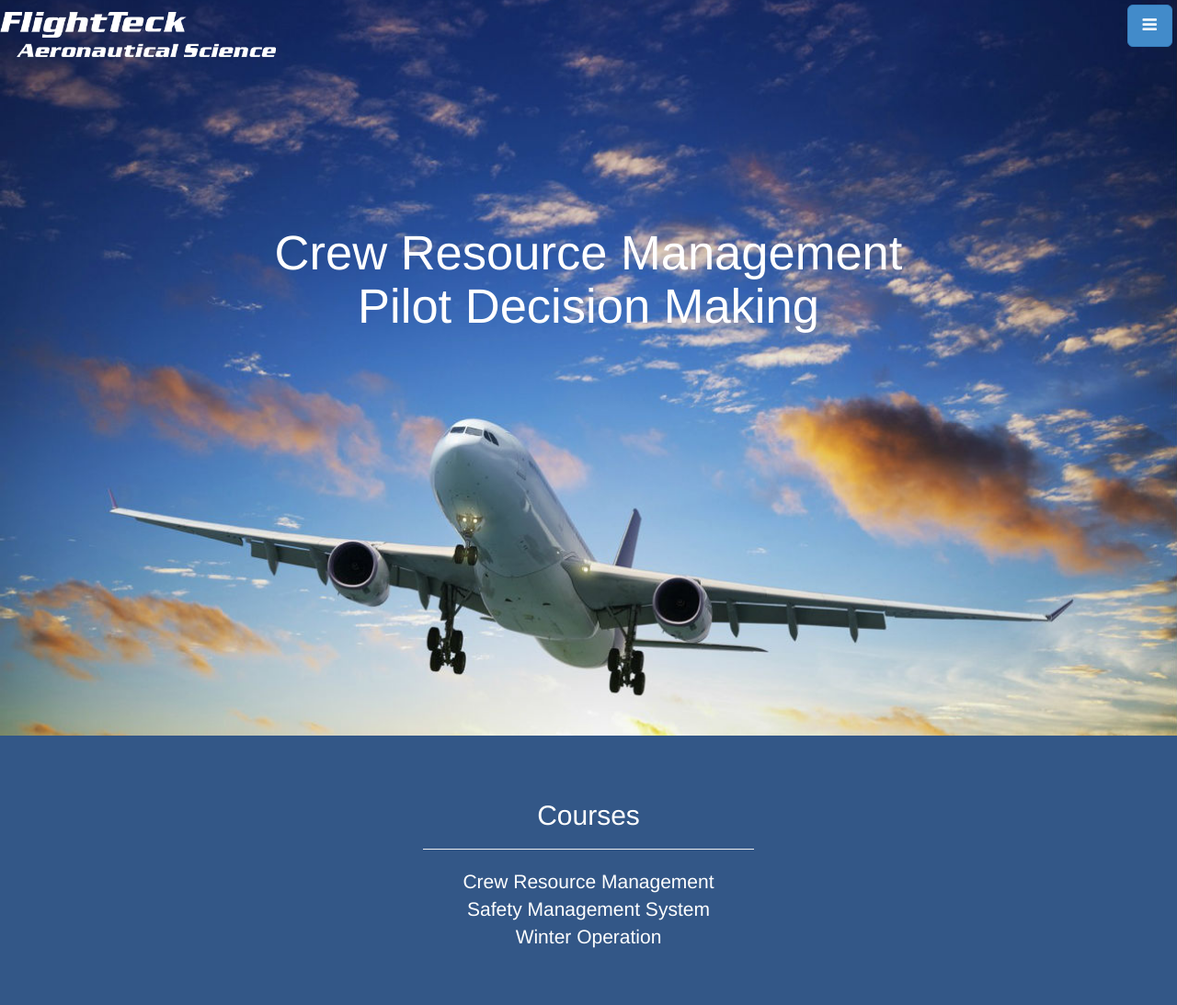
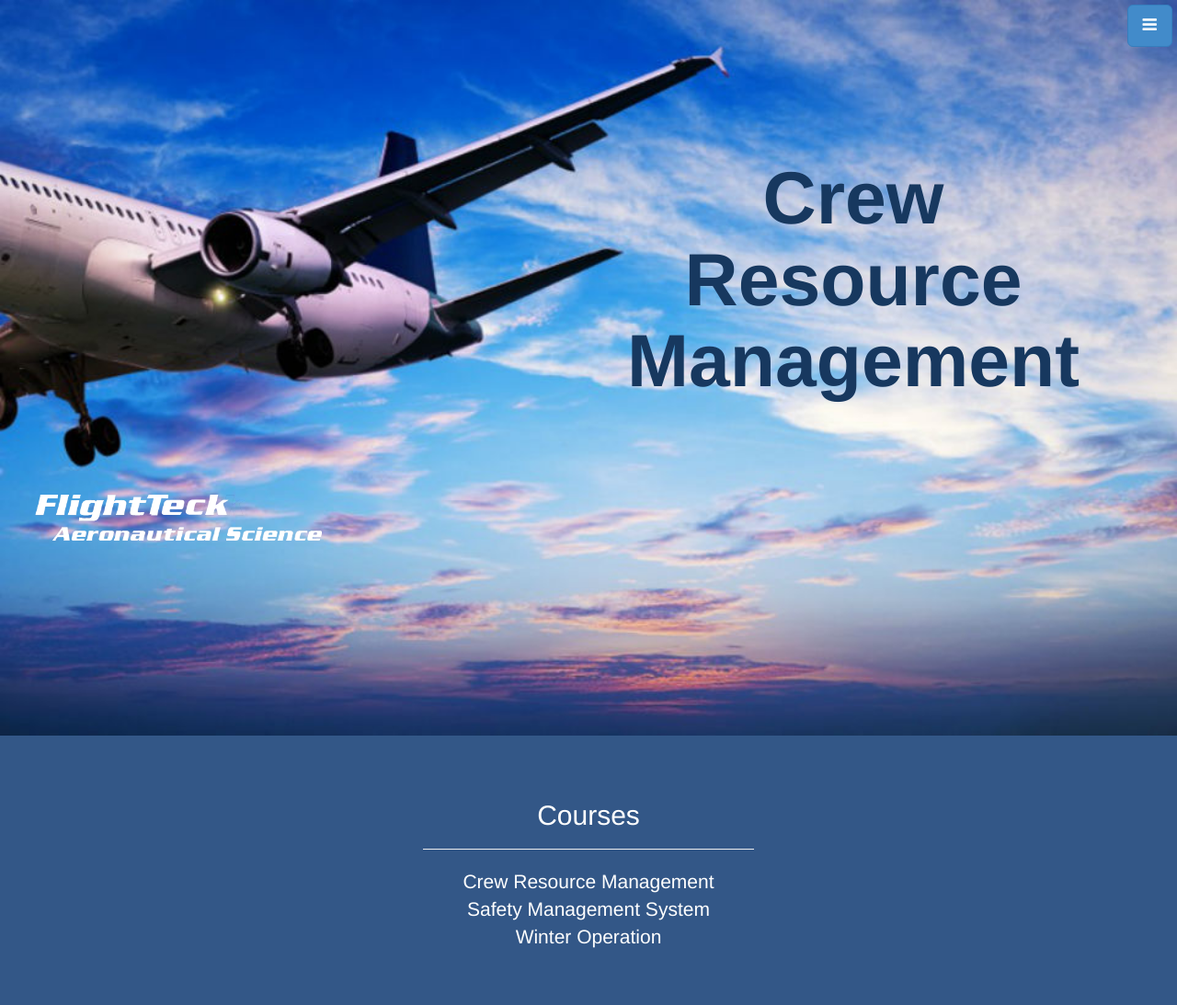
Before and after one commit to zrivest/cockpit_managment_promo_site, a PHP site: page / in a window 1280 px wide. Shown: the top 1093 px of the page at 92% size. Run offline with PHP 8.4, Linux system fonts and the light colour scheme.

Commit message:
added different splash page

```diff
--- a/css/stylish-portfolio.css
+++ b/css/stylish-portfolio.css
@@ -13,11 +13,12 @@ body {
 }
 
 .vert-text h1 {
-  color: white;
+  color: #17385F;
   padding-bottom: 15%;
+  padding-left: 45%;
   margin: 0;
-  font-size: 375%;
-  font-weight: 500;
+  font-size: 575%;
+  font-weight: 600;
 }
 
 .vert-text h3 {
@@ -26,9 +27,10 @@ body {
 
 .logo img {
   position: absolute;
-  padding-top: 1%;
+  padding-top: 42%;
+  padding-left: 3%;
   height: auto;
-  max-width: 300px;
+  max-width: 350px;
   width: 100%;
 }
 /* Side Menu */
@@ -123,7 +125,7 @@ body {
   height: 100%;
   width: 100%;
   position: relative;
-  background: url(../img/airplane_takeoff_sunset.jpg) no-repeat center center fixed;
+  background: url(../img/airplane_sky.jpg) no-repeat center center fixed;
   -webkit-background-size: cover;
   -moz-background-size: cover;
   -o-background-size: cover;
@@ -283,7 +285,7 @@ only screen and (-webkit-min-device-pixel-ratio : 1.5),
 only screen and (min-device-pixel-ratio : 1.5) {
 
   .header {
-    background: url(../img/airplane_takeoff_sunset.jpg) no-repeat center center scroll;
+    background: url(../img/airplane_sky.jpg) no-repeat center center scroll;
 
   }
 
--- a/stylish-portfolio.html
+++ b/stylish-portfolio.html
@@ -38,8 +38,7 @@
       <div class="logo"><img src="img/flightteck.png" /></div>
       <div class="vert-text">
         <h1>
-          Crew Resource Management<br>
-          Pilot Decision Making
+          Crew<br>Resource<br>Management<br>
         </h1>
       </div>
     </div>
```
Also changed, not shown: img/airplane_sky.jpg (added).
